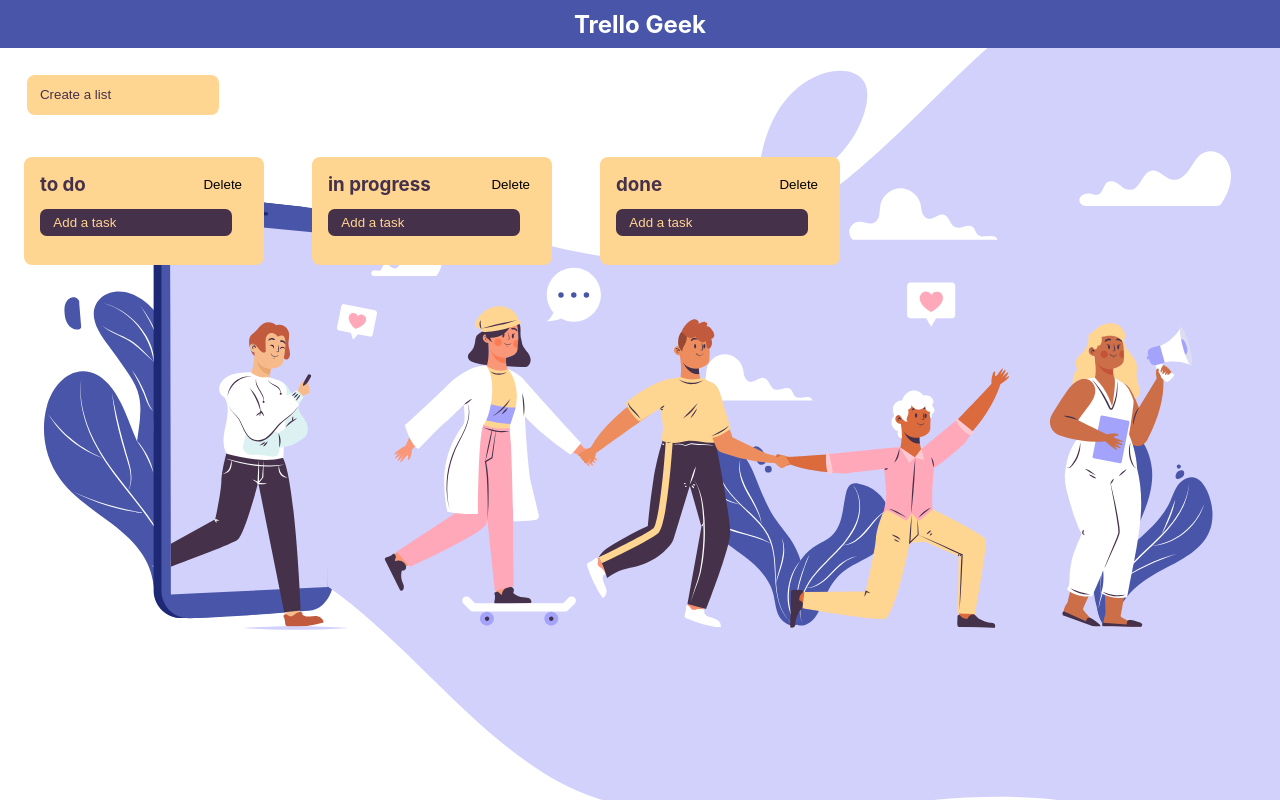
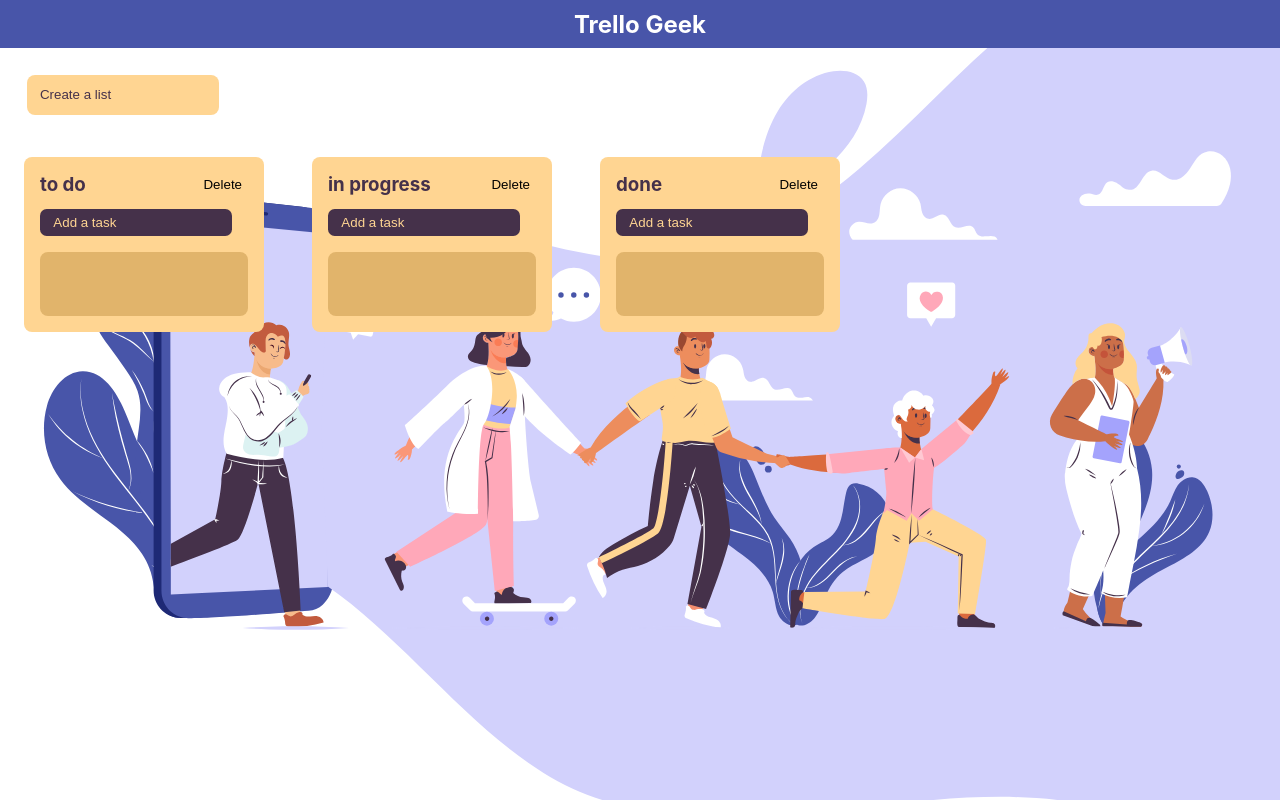
Before and after one commit to vicban14/react-trello-geek, a React (Create React App) app: page / in a window 1280 px wide. Built offline with nearby package versions, Linux system fonts and the light colour scheme.

Commit message:
Add draggable components

```diff
--- a/src/components/Lists.jsx
+++ b/src/components/Lists.jsx
@@ -7,8 +7,8 @@
 const Lists = (props) => {
   return (
     <div className="listContainer">
-      {props.lists.map(list => (
-        <div className="list" key={list.id}>
+      {props.lists.map((list, i) => (
+        <div className="list" id={i} key={list.id} data-category={list.category}>
           <div>
             <h3>{list.title}</h3>
             <button className="deleteButton" onClick={(e) => props.delete(list.id)}>Delete</button>
--- a/src/components/TaskBuilder.jsx
+++ b/src/components/TaskBuilder.jsx
@@ -11,7 +11,7 @@
 
   return (
     <>
-      <input id="taskBuilder" type="text" placeholder="Add a task" onKeyUp={(e) => onKeyUpHandle(e)} />
+      <input className="taskBuilder" type="text" placeholder="Add a task" onKeyUp={(e) => onKeyUpHandle(e)} />
     </>
   );
 };
--- a/src/components/Tasks.jsx
+++ b/src/components/Tasks.jsx
@@ -2,15 +2,36 @@
 import {connect} from "react-redux";
 import { deleteTaskAction } from "../redux/actions";
 
-const Lists = (props) => {
+const Tasks = (props) => {
   function filterTasks(tasks = [], filter) {
     return tasks.filter(task => task.category === filter)
   }
 
+  const dragStart = (ev) => {
+    const target = ev.target;
+    ev.dataTransfer.setData('id', target.id);
+  }
+
+  const dragOverStop = (ev) => {
+    ev.stopPropagation()
+  }
+
+  const drop = (ev) => {
+    ev.preventDefault()
+    const taskId = ev.dataTransfer.getData('id')
+    const task = document.getElementById(taskId)
+    ev.target.appendChild(task)
+  }
+
+  const dragOver = (ev) => {
+    ev.preventDefault()
+  }
+
   return (
-    <div>
-      {filterTasks(props.tasks, props.listCategory).map(task => (
-        <div className="task" key={task.id}>
+
+    <div className="taskBar" onDrop={drop} onDragOver={dragOver}>
+      {filterTasks(props.tasks, props.listCategory).map((task, i) => (
+        <div className="task" id={task.id} key={task.id} draggable='true' onDragStart={dragStart} onDragOver={dragOverStop} data-category={task.category}>
           <h4>{task.title}</h4>
           <button className="deleteButton" onClick={(e) => props.delete(task.id)}>Delete</button>
         </div>
@@ -28,6 +49,6 @@
   delete: deleteTaskAction(dispatch)
 });
 
-const connected = connect(mapStateToProps, mapDispatchToProps)(Lists);
+const connected = connect(mapStateToProps, mapDispatchToProps)(Tasks);
 
 export default connected;
--- a/src/styles/App.scss
+++ b/src/styles/App.scss
@@ -53,7 +53,7 @@
   background-color: $contrast;
 }
 
-.list > div {
+.list > div:first-of-type {
   display: flex;
   align-items: center;
   justify-content: space-between;
@@ -65,7 +65,7 @@
   color: $dark-solid;
 }
 
-#taskBuilder {
+.taskBuilder {
   background-color: $dark-solid;
   color: $light;
   border: 0;
@@ -79,14 +79,25 @@
   }
 }
 
+.taskBar {
+  min-height: 4em;
+  margin-top: 1em;
+  border-radius: 0.5em;
+  background-color: $dark-contrast;
+  display: flex;
+  align-items: center;
+  flex-direction: column;
+}
+
 .task {
+  width: 12em;
   background-color: $mid-solid;
   border-radius: 0.5em;
   color: $light;
   padding: 0.5em;
-  margin: 1em 0em;
+  margin: 0.5em 0em;
   display: grid;
-  grid-template-columns: 12em;
+  grid-template-columns: 11em;
   grid-template-rows: 70% 30%;
   justify-content: space-between;
 }
--- a/src/styles/Colors.scss
+++ b/src/styles/Colors.scss
@@ -1,5 +1,6 @@
 $light: rgb(210, 209, 252);
 $mid-solid: rgb(72, 85, 169);
 $contrast: rgb(255, 213, 146);
+$dark-contrast: rgb(225, 180, 107);
 $white: rgb(255, 255, 255);
 $dark-solid: rgb(69, 49, 74);
```
